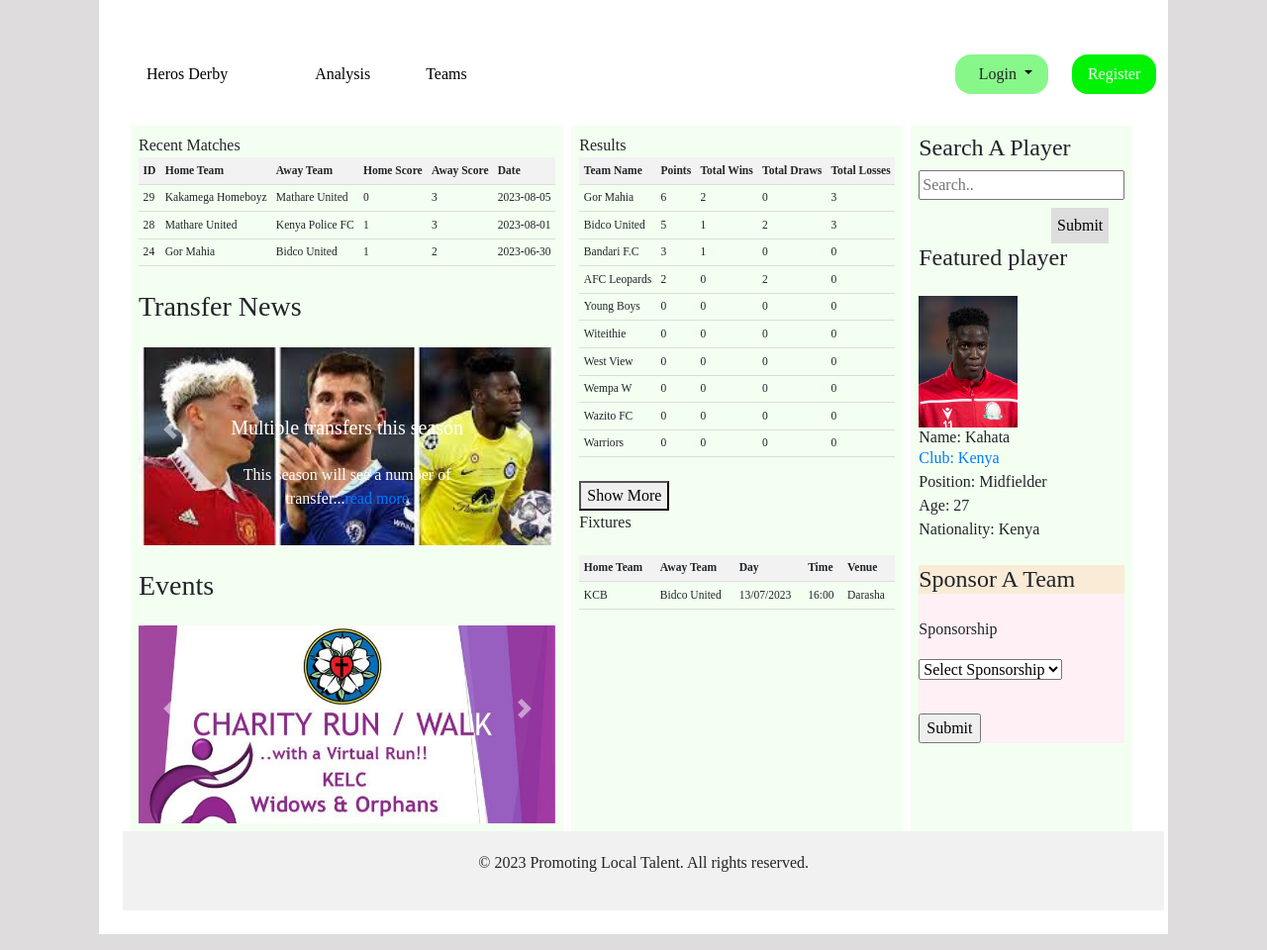
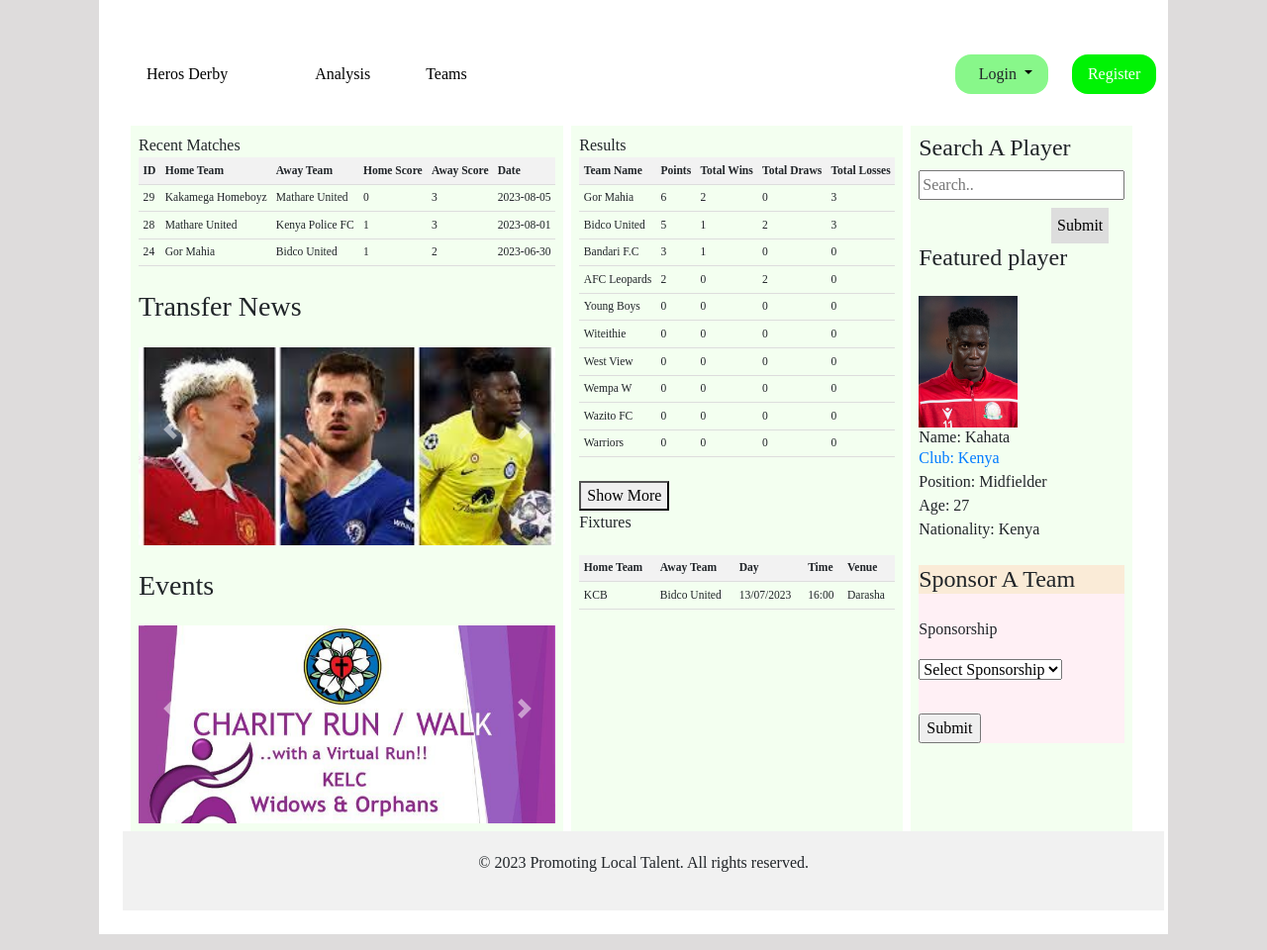
Before and after one commit to samuelmwangimbuthia/Heros-Derby, a Flask app: page /index in a window 1280 px wide. Shown: the part 17-977 px from the top of the page at 99% size. Run offline with Flask 3, Linux system fonts and the light colour scheme; some libraries are stand-ins or nearby versions.

Commit message:
final touches

```diff
--- a/templates/index.html
+++ b/templates/index.html
@@ -41,24 +41,15 @@
             <div class="carousel-inner">
                 <div class="carousel-item active">
                     <img src="/static/download.jpg" class="d-block w-100" alt="transfer">
-                    <div class="carousel-caption d-none d-md-block">
-                        <h5>Multiple transfers this season</h5>
-                        <p>This season will see a number of transfer...<a href="#">read more</a></p>
-                    </div>
+
                 </div>
                 <div class="carousel-item">
                     <img src="/static/download2.jpg" class="d-block w-80" alt="...">
-                    <div class="carousel-caption d-none d-md-block">
-                        <h5>Mbappe's Major Move</h5>
-                        <p>This season will see a number of transfer...<a href="#">read more</a></p>
-                    </div>
+
                 </div>
                 <div class="carousel-item">
                     <img src="/static/download3.jpg" class="d-block w-80" alt="...">
-                    <div class="carousel-caption d-none d-md-block">
-                        <h5>Mbappe's Major Move</h5>
-                        <p>This season will see a number of transfer...<a href="#">read more</a></p>
-                    </div>
+
                 </div>
             </div>
             <!--Controls-->
```
Also changed, not shown: 2 other files.
